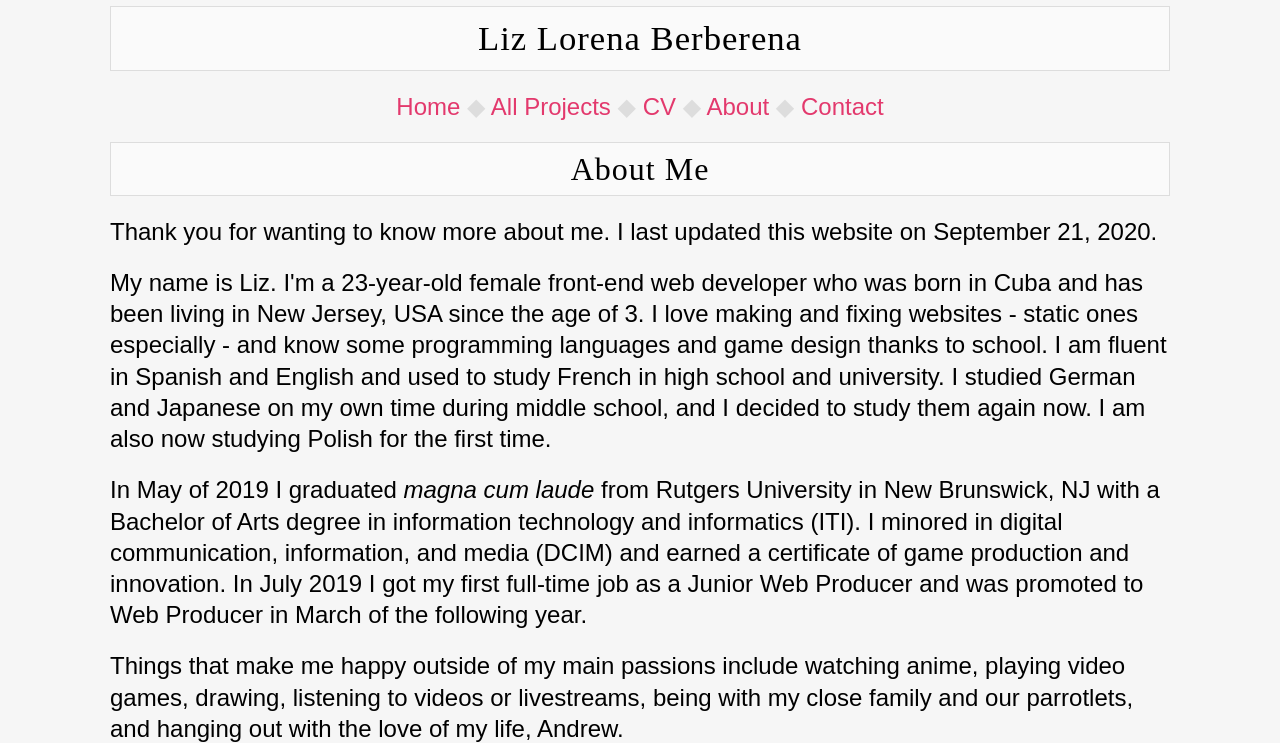
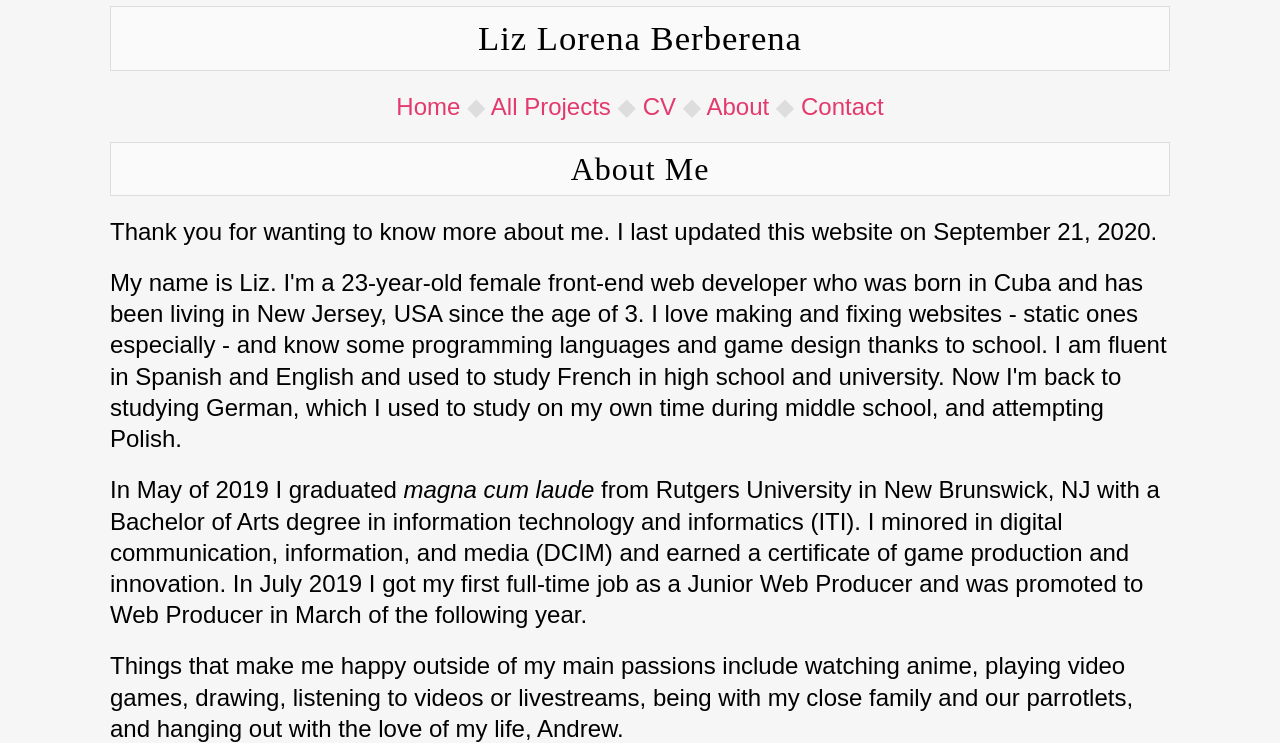
Before and after one commit to liz-lorena/2020, a Jekyll site: the page built from about/index.html, in a window 1280 px wide and 900 px high, cut to the strip 157-900 px from the top of the window. Built offline with Jekyll 4.4.1, drawn with Linux system fonts in a browser that asks for light colours.

Commit message:
Update index.html

```diff
--- a/about/index.html
+++ b/about/index.html
@@ -9,7 +9,7 @@
 
 <p>Thank you for wanting to know more about me. I last updated this website on {{ site.time | date: '%B %d, %Y' }}.</p>
 
-    <p>My name is Liz. I'm a 23-year-old female front-end web developer who was born in Cuba and has been living in New Jersey, USA since the age of 3. I love making and fixing websites - static ones especially - and know some programming languages and game design thanks to school. I am fluent in Spanish and English and used to study French in high school and university. I studied German and Japanese on my own time during middle school, and I decided to study them again now. I am also now studying Polish for the first time.</p>
+    <p>My name is Liz. I'm a 23-year-old female front-end web developer who was born in Cuba and has been living in New Jersey, USA since the age of 3. I love making and fixing websites - static ones especially - and know some programming languages and game design thanks to school. I am fluent in Spanish and English and used to study French in high school and university. Now I'm back to studying German, which I used to study on my own time during middle school, and attempting Polish.</p>
 
 <p>In May of 2019 I graduated <em>magna cum laude</em> from Rutgers University in New Brunswick, NJ with a Bachelor of Arts degree in information technology and informatics (ITI). I minored in digital communication, information, and media (DCIM) and earned a certificate of game production and innovation. In July 2019 I got my first full-time job as a Junior Web Producer and was promoted to Web Producer in March of the following year.</p>
 
```
